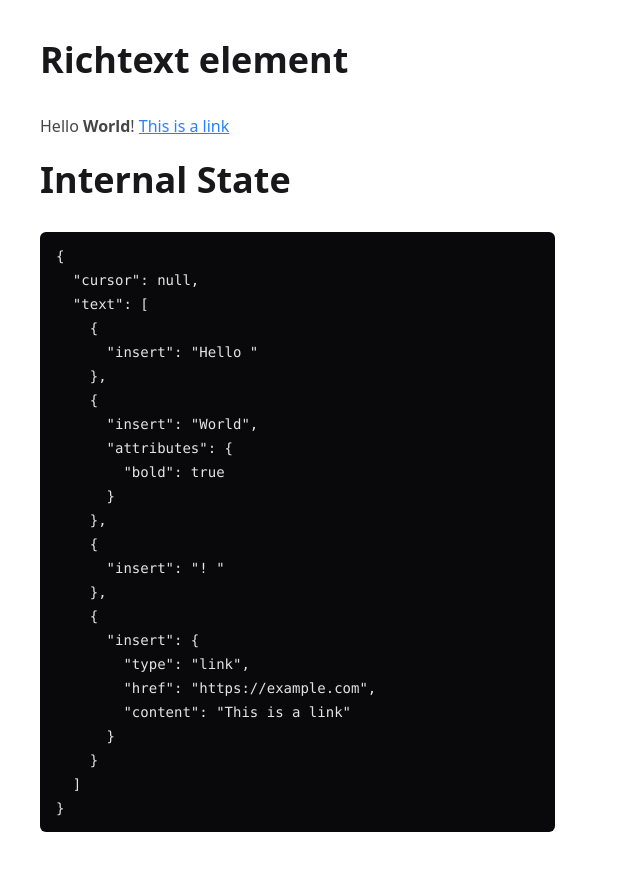
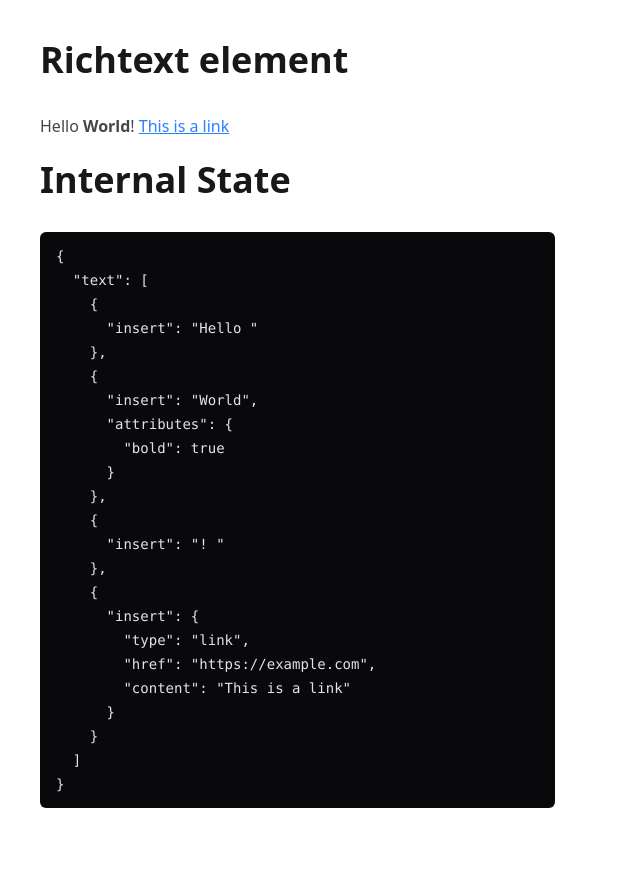
Before and after one commit to kulla/2025-05-18-richtext-editing-with-yjs, a React app: page / in a window 1280 px wide. Shown: the whole page, without its empty margins (0-640 px from the left). After the commit the page ends 848 px from the top, so only its background shows below. Built offline with nearby package versions, Linux system fonts and the light colour scheme; the HTML template or start-up script is replaced by a standard one.

Commit message:
feat: Use yjs for storing cursor

```diff
--- a/src/App.tsx
+++ b/src/App.tsx
@@ -4,7 +4,6 @@ import { equals } from 'ramda'
 import {
   useRef,
   useSyncExternalStore,
-  useState,
   useCallback,
   useEffect,
   useLayoutEffect,
@@ -13,6 +12,7 @@ import {
 import clsx from 'clsx'
 
 const ydoc = new Y.Doc()
+const ystate = ydoc.getMap('state')
 const ytext = ydoc.getText('richtext')
 
 ytext.insert(0, 'Hello World! ')
@@ -24,34 +24,37 @@ ytext.insertEmbed(ytext.length, {
 })
 
 export default function App() {
-  const prevText = useRef<RichText>(null)
-  const text = useSyncExternalStore(
+  const prevState = useRef<{ text: RichText; cursor: Cursor | null }>(null)
+  const { text, cursor } = useSyncExternalStore(
     (callback) => {
       ytext.observe(callback)
+      ystate.observe(callback)
 
       return () => {
         ytext.unobserve(callback)
+        ystate.unobserve(callback)
       }
     },
     () => {
       const text = ytext.toDelta() as RichText
+      const cursor = ystate.get('cursor') as Cursor | null
+      const state = { text, cursor }
 
-      if (prevText.current && equals(prevText.current, text)) {
-        return prevText.current
+      if (prevState.current && equals(prevState.current, state)) {
+        return prevState.current
       }
 
-      prevText.current = text
-      return text
+      prevState.current = state
+      return state
     },
   )
-  const [cursor, setCursor] = useState<Cursor | null>(null)
 
   const handleSelectionChange = useCallback(() => {
     const selection = window.getSelection()
     const newCursor = getCursor(selection)
 
     if (!equals(cursor, newCursor)) {
-      setCursor(newCursor)
+      ystate.set('cursor', newCursor)
     }
   }, [cursor])
 
@@ -70,7 +73,7 @@ export default function App() {
         if (cursor.isCollapsed) {
           if (start.type === 'text') {
             ytext.insert(start.index, event.key)
-            setCursor({
+            ystate.set('cursor', {
               start: {
                 ...start,
                 index: start.index + 1,
```
